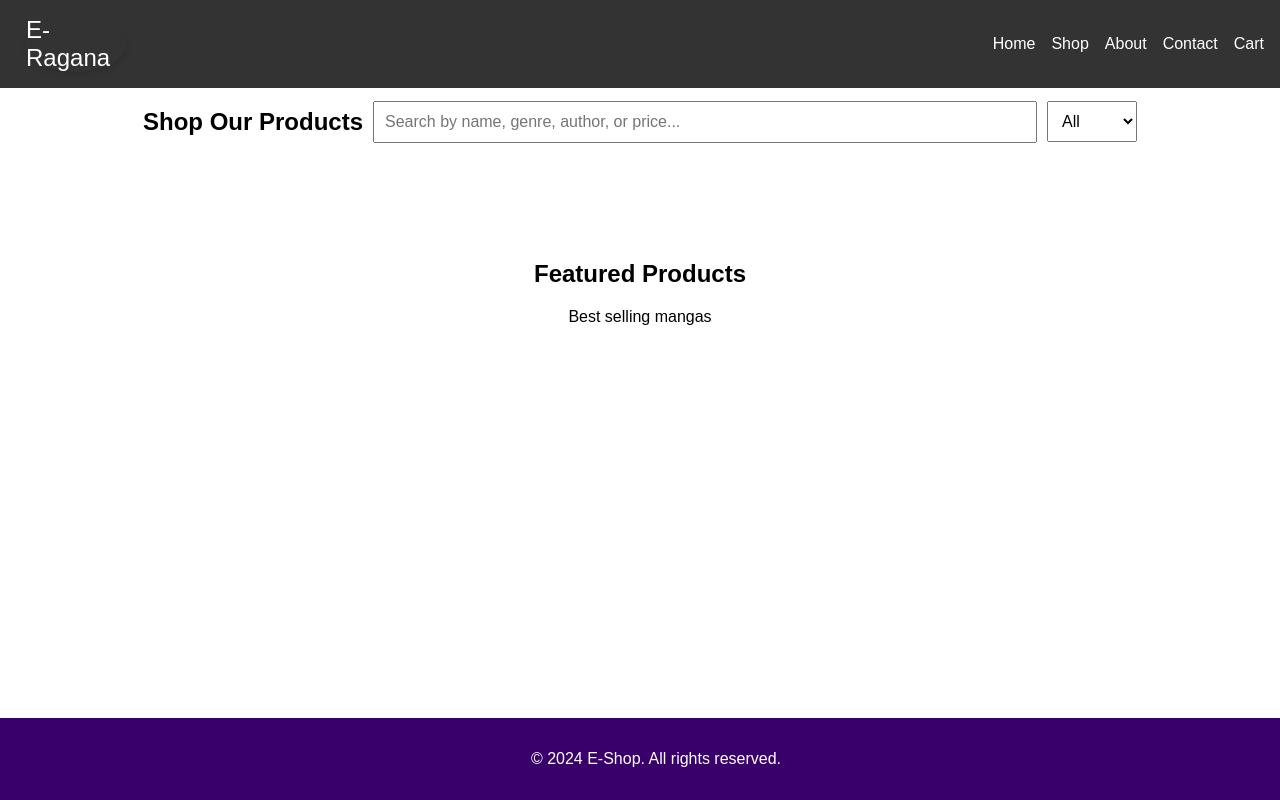
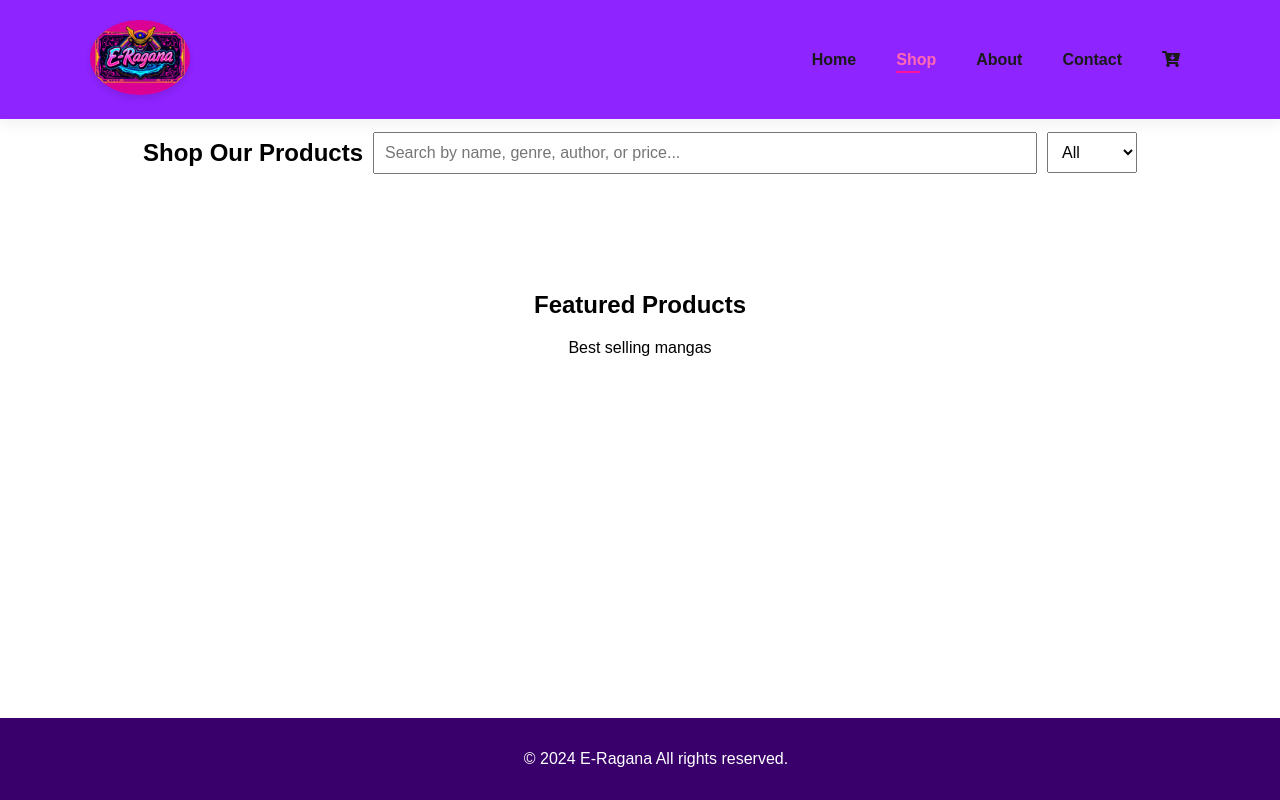
Before and after one commit to leinapr/SE_Project, a website: page public/shop.html in a window 1280 px wide. Drawn offline with Linux system fonts and the light colour scheme; no server answers.

Commit message:
Update shop.html

```diff
--- a/public/shop.html
+++ b/public/shop.html
@@ -1,24 +1,28 @@
-<!-- public/shop.html -->
 <!DOCTYPE html>
 <html lang="en">
 <head>
     <meta charset="UTF-8">
+    <meta http-equiv="X-UA-Compatible" content="IE=edge">
     <meta name="viewport" content="width=device-width, initial-scale=1.0">
-    <title>Shop - E-commerce Website</title>
+    <title>Home - E-commerce Website</title>
     <link rel="stylesheet" href="css/style.css">
+    <link href="https://cdnjs.cloudflare.com/ajax/libs/font-awesome/5.15.4/css/all.min.css" rel="stylesheet">
 </head>
 <body>
     <!-- Navbar -->
-    <nav>
-        <div class="logo">E-Ragana</div>
-        <ul>
-            <li><a href="index.html">Home</a></li>
-            <li><a href="shop.html">Shop</a></li>
-            <li><a href="about.html">About</a></li>
-            <li><a href="contact.html">Contact</a></li>
-            <li><a href="cart.html">Cart</a></li>
-        </ul>
-    </nav>
+    <section id="header">
+        <a href="#"><img src="/images/logo.jpg" class="logo" alt="" /></a>
+
+        <div>
+            <ul id="navbar">
+                <li><a href="index.html">Home</a></li>
+                <li><a class ="active" href="shop.html">Shop</a></li>
+                <li><a href="about.html">About</a></li>
+                <li><a href="contact.html">Contact</a></li>
+                <li><a href="cart.html"><i class="fas fa-cart-arrow-down"></i></a></li>
+            </ul>
+        </div>
+    </section>
     <!-- Shop Section -->
     <section id="search-bar">
         <h1>Shop Our Products</h1>
@@ -45,7 +49,7 @@
 
     <!-- Footer -->
     <footer>
-        <p>&copy; 2024 E-Shop. All rights reserved.</p>
+        <p>&copy; 2024 E-Ragana All rights reserved.</p>
     </footer>
     <script src="js/script.js"></script>
 </body>
```
